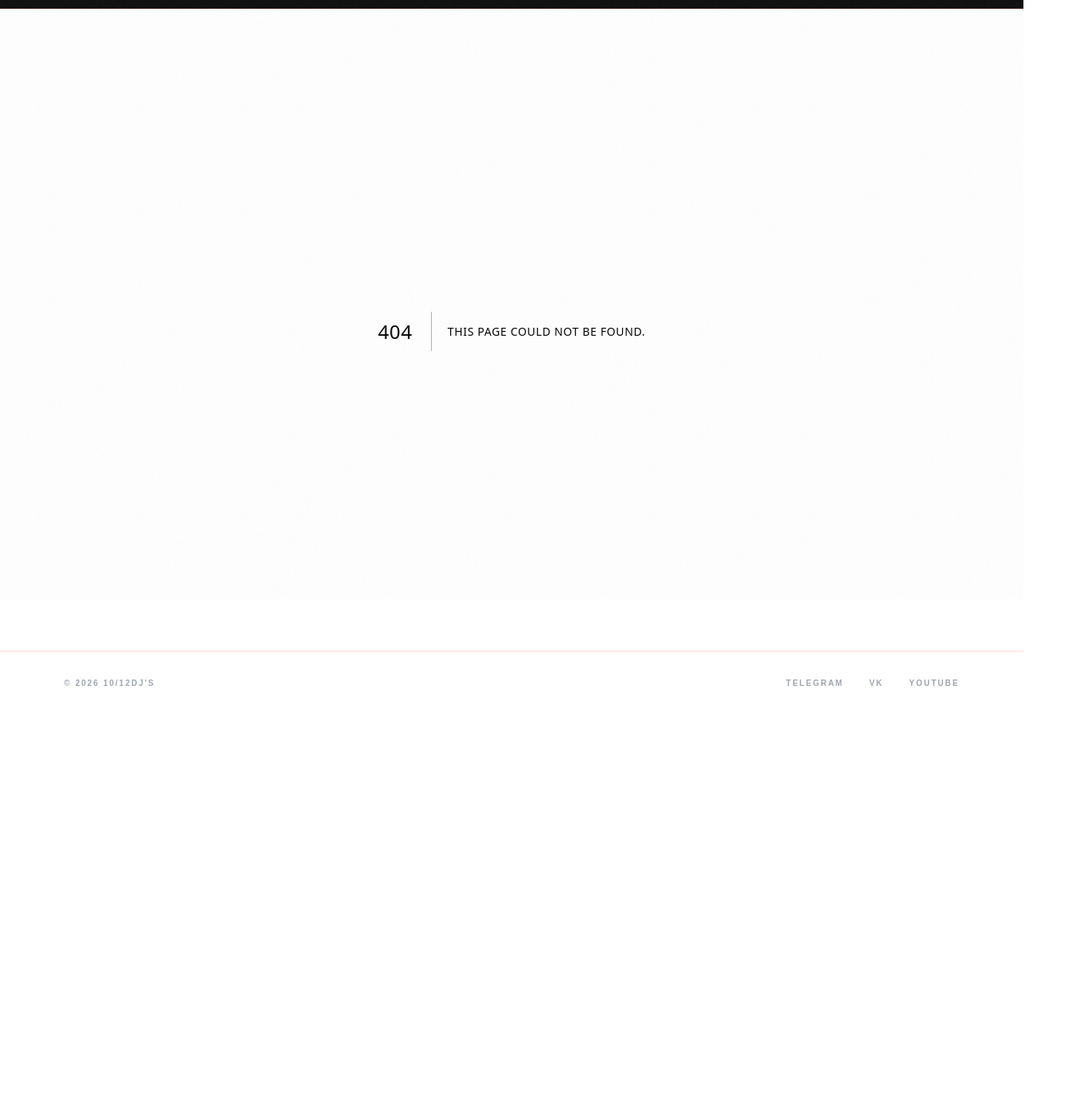
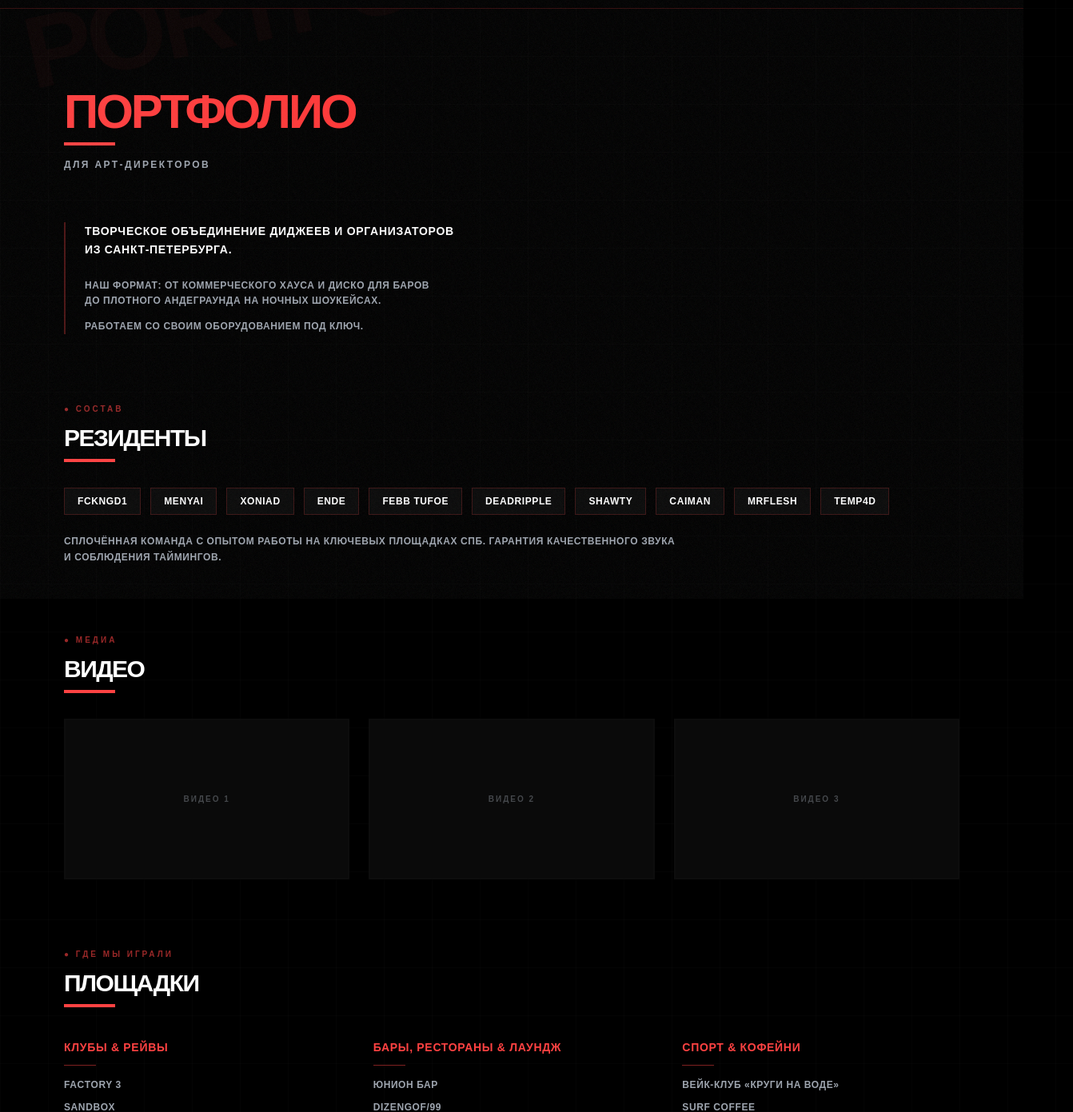
Before and after one commit to Alexander-Golomonosov/10-12djs-website, a Next.js app: page /portfolio in a window 1280 px wide. Before the commit this address had no page. Shown: the part 50-1441 px from the top of the page at 80% size, 1342 px wide, since content can reach past the window. Before the commit the page ends 944 px from the top, so only its background shows below. Built offline with nearby package versions, Linux system fonts and the light colour scheme; a web font is replaced by a local one.

Commit message:
replace news, add portfolio page

```diff
--- a/src/app/contact/page.tsx
+++ b/src/app/contact/page.tsx
@@ -38,6 +38,7 @@ export default function Contact() {
                 { name: "TELEGRAM", url: "https://t.me/I0_12_djs" },
                 { name: "VK", url: "https://vk.com/10djs12" },
                 { name: "YOUTUBE", url: "https://www.youtube.com/@1012djs" },
+                { name: "INSTAGRAM", url: "https://instagram.com/1012djs" },
               ].map((s) => (
                 <a
                   key={s.name}
@@ -50,6 +51,9 @@ export default function Contact() {
                 </a>
               ))}
             </div>
+            <p className="mt-3 text-[9px] font-semibold tracking-[0.15em] text-muted/40">
+              * INSTAGRAM — ПРОДУКТ META, ЗАПРЕЩЁННЫЙ НА ТЕРРИТОРИИ РФ
+            </p>
           </div>
           <div>
             <h3 className="text-sm font-bold tracking-wider">ВЫСТУПЛЕНИЯ</h3>
--- a/src/app/news/[slug]/page.tsx
+++ b/src/app/news/[slug]/page.tsx
@@ -3,35 +3,23 @@ import Link from "next/link";
 import { notFound } from "next/navigation";
 
 const newsItems: Record<string, { title: string; date: string; content: string }> = {
-  "summer-festival-2026": {
-    title: "ЛЕТНИЙ ФЕСТИВАЛЬ 2026",
-    date: "15 ИЮНЯ 2026",
+  "lupus-fest": {
+    title: "ЛЮПУС-ФЕСТ 2026",
+    date: "ИЮЛЬ 2026",
     content:
-      "МЫ РАДЫ ОБЪЯВИТЬ, ЧТО 10/12DJ'S ВЫСТУПЯТ НА ГЛАВНОЙ СЦЕНЕ ЛЕТНЕГО ФЕСТИВАЛЯ В ЭТОМ ГОДУ! ЭТО БУДЕТ НАШ САМЫЙ МАСШТАБНЫЙ СЕТ. МЫ ПОДГОТОВИЛИ СПЕЦИАЛЬНУЮ ПРОГРАММУ, КОТОРАЯ ОБЪЕДИНИТ ЛУЧШИЕ ТРЕКИ ПОСЛЕДНИХ ЛЕТ И НОВЫЕ ЭКСПЕРИМЕНТАЛЬНЫЕ СЕТЫ. СЛЕДИТЕ ЗА АНОНСАМИ — ВАС ЖДЁТ МНОГО СЮРПРИЗОВ.",
+      "СКОРО ВЫСТУПИМ НА ЛЕТНЕМ ФЕСТИВАЛЕ ЛЮПУС-ФЕСТ В ЛЕНИНГРАДСКОЙ ОБЛАСТИ. ЭТО БУДЕТ ЯРКИЙ СЕТ С НАШИМИ ЛУЧШИМИ ТРЕКАМИ. СЛЕДИТЕ ЗА АНОНСАМИ — УТОЧНИМ ДАТУ И ВРЕМЯ.",
   },
-  "new-mix": {
-    title: "НОВЫЙ МИКС В ЭФИРЕ",
-    date: "1 ИЮНЯ 2026",
+  "dj-ende-dizengof": {
+    title: "DJ ENDE В DIZENGOF/99",
+    date: "10 ИЮЛЯ 2026",
     content:
-      "СВЕЖИЙ ЧАСОВОЙ МИКС ОТ НАШЕГО РЕЗИДЕНТА УЖЕ ДОСТУПЕН НА SOUNDCLOUD. ТЕХНО, ХАУС И БРЕЙКБИТ — МЫ СОБРАЛИ ЛУЧШЕЕ ИЗ ЭТИХ ЖАНРОВ В ОДНОМ СЕТЕ. МИКС ПОЛУЧИЛСЯ ЭНЕРГИЧНЫМ И АТМОСФЕРНЫМ.",
+      "10 ИЮЛЯ DJ ENDE ВЫСТУПАЕТ В РЕСТОРАНЕ ИЗРАИЛЬСКОЙ КУХНИ DIZENGOF/99 В САНКТ-ПЕТЕРБУРГЕ. АДРЕС: БАСКОВ ПЕРЕУЛОК 31. ЖДЁМ ВСЕХ НА АТМОСФЕРНЫЙ ВЕЧЕР С ОТЛИЧНОЙ МУЗЫКОЙ И КУХНЕЙ.",
   },
-  "club-tour": {
-    title: "КЛУБНЫЙ ТУР ПО ГОРОДАМ",
-    date: "20 МАЯ 2026",
+  "ptichya-lichnost": {
+    title: "РЕЙВ В ПТИЧЬЕЙ ЛИЧНОСТИ",
+    date: "1 АВГУСТА 2026",
     content:
-      "ОТПРАВЛЯЕМСЯ В ТУР ПО 5 ГОРОДАМ! В ПРОГРАММЕ: МОСКВА, САНКТ-ПЕТЕРБУРГ, КАЗАНЬ, ЕКАТЕРИНБУРГ И КРАСНОДАР. В КАЖДОМ ГОРОДЕ МЫ ПОДГОТОВИЛИ УНИКАЛЬНЫЙ СЕТ. БИЛЕТЫ УЖЕ В ПРОДАЖЕ.",
-  },
-  "label-collab": {
-    title: "КОЛЛАБОРАЦИЯ С НОВЫМ ЛЕЙБЛОМ",
-    date: "10 МАЯ 2026",
-    content:
-      "МЫ РАДЫ ОБЪЯВИТЬ О СОТРУДНИЧЕСТВЕ С НЕЗАВИСИМЫМ ЛЕЙБЛОМ BASSPORT RECORDS. В БЛИЖАЙШЕЕ ВРЕМЯ ВЫЙДЕТ НАШ ПЕРВЫЙ СОВМЕСТНЫЙ РЕЛИЗ — EP ИЗ ТРЁХ ТРЕКОВ.",
-  },
-  "night-drive-remix": {
-    title: "РЕМИКС НА ТРЕК NIGHT DRIVE",
-    date: "25 АПРЕЛЯ 2026",
-    content:
-      "НАШ РЕМИКС НА ТРЕК NIGHT DRIVE ВЫШЕЛ НА ВСЕХ ПЛОЩАДКАХ. МЫ ПЕРЕОСМЫСЛИЛИ ОРИГИНАЛ, ДОБАВИВ ТЯЖЁЛЫЕ БАСЫ И ТЕХНО-РИТМ. ТРЕК УЖЕ ПОЛУЧИЛ ПОДДЕРЖКУ ОТ ИЗВЕСТНЫХ ДИДЖЕЕВ.",
+      "1 АВГУСТА — РЕЙВ В ПТИЧЬЕЙ ЛИЧНОСТИ. ГОТОВИМ МОЩНУЮ ПРОГРАММУ НА ВЕСЬ ВЕЧЕР. НЕ ПРОПУСТИТЕ ОДНО ИЗ САМЫХ ЯРКИХ СОБЫТИЙ ЭТОГО ЛЕТА!",
   },
 };
 
--- a/src/app/news/page.tsx
+++ b/src/app/news/page.tsx
@@ -7,34 +7,22 @@ export const metadata: Metadata = {
 
 const allNews = [
   {
-    title: "ЛЕТНИЙ ФЕСТИВАЛЬ 2026",
-    excerpt: "10/12DJ'S ВЫСТУПЯТ НА ГЛАВНОЙ СЦЕНЕ ЛЕТНЕГО ФЕСТИВАЛЯ.",
-    date: "15 ИЮНЯ 2026",
-    slug: "summer-festival-2026",
+    title: "ЛЮПУС-ФЕСТ 2026",
+    excerpt: "СКОРО ВЫСТУПИМ НА ЛЕТНЕМ ФЕСТИВАЛЕ ЛЮПУС-ФЕСТ В ЛЕН. ОБЛАСТИ.",
+    date: "ИЮЛЬ 2026",
+    slug: "lupus-fest",
   },
   {
-    title: "НОВЫЙ МИКС В ЭФИРЕ",
-    excerpt: "СВЕЖИЙ ЧАСОВОЙ МИКС ОТ НАШЕГО РЕЗИДЕНТА НА SOUNDCLOUD.",
-    date: "1 ИЮНЯ 2026",
-    slug: "new-mix",
+    title: "DJ ENDE В DIZENGOF/99",
+    excerpt: "10 ИЮЛЯ DJ ENDE ВЫСТУПАЕТ В РЕСТОРАНЕ ИЗРАИЛЬСКОЙ КУХНИ DIZENGOF/99, СПБ, БАСКОВ ПЕРЕУЛОК 31.",
+    date: "10 ИЮЛЯ 2026",
+    slug: "dj-ende-dizengof",
   },
   {
-    title: "КЛУБНЫЙ ТУР ПО ГОРОДАМ",
-    excerpt: "ОТПРАВЛЯЕМСЯ В ТУР ПО 5 ГОРОДАМ. СЛЕДИТЕ ЗА РАСПИСАНИЕМ.",
-    date: "20 МАЯ 2026",
-    slug: "club-tour",
-  },
-  {
-    title: "КОЛЛАБОРАЦИЯ С НОВЫМ ЛЕЙБЛОМ",
-    excerpt: "СОТРУДНИЧЕСТВО С НЕЗАВИСИМЫМ ЛЕЙБЛОМ BASSPORT RECORDS.",
-    date: "10 МАЯ 2026",
-    slug: "label-collab",
-  },
-  {
-    title: "РЕМИКС НА NIGHT DRIVE",
-    excerpt: "РЕМИКС ВЫШЕЛ НА ВСЕХ ПЛОЩАДКАХ.",
-    date: "25 АПРЕЛЯ 2026",
-    slug: "night-drive-remix",
+    title: "РЕЙВ В ПТИЧЬЕЙ ЛИЧНОСТИ",
+    excerpt: "1 АВГУСТА — РЕЙВ В ПТИЧЬЕЙ ЛИЧНОСТИ.",
+    date: "1 АВГУСТА 2026",
+    slug: "ptichya-lichnost",
   },
 ];
 
--- /dev/null
+++ b/src/app/portfolio/page.tsx
@@ -0,0 +1,188 @@
+import type { Metadata } from "next";
+
+export const metadata: Metadata = {
+  title: "ПОРТФОЛИО | 10/12DJ'S",
+};
+
+const venues = {
+  clubs: [
+    "FACTORY 3",
+    "SANDBOX",
+    "ПТИЧЬЯ ЛИЧНОСТЬ",
+    "АТС",
+    "СЕРДЦЕ",
+  ],
+  bars: [
+    "ЮНИОН БАР",
+    "DIZENGOF/99",
+    "DO IMMIGRATION",
+    "TSUNAMI",
+    "PEREVLET (КОВОРКИНГ & ЛАУНДЖ)",
+    "БАР РАЗБИТЫХ СЕРДЕЦ",
+    "ОБОРМОТЫ",
+    "СТИРКА",
+    "УСЫ НА ПЕНЕ",
+    "TECHNODÖNER",
+  ],
+  other: [
+    "ВЕЙК-КЛУБ «КРУГИ НА ВОДЕ»",
+    "SURF COFFEE",
+    "ETLON",
+    "SWAN",
+  ],
+};
+
+const residents = [
+  "FCKNGD1",
+  "MENYAI",
+  "XONIAD",
+  "ENDE",
+  "FEBB TUFOE",
+  "DEADRIPPLE",
+  "SHAWTY",
+  "CAIMAN",
+  "MRFLESH",
+  "TEMP4D",
+];
+
+export default function Portfolio() {
+  return (
+    <div className="relative mx-auto max-w-6xl px-4 py-24">
+      <span className="graffiti-tag -top-20 -left-10 rotate-[-12deg]">PORTFOLIO</span>
+      <span className="graffiti-tag-light" style={{ bottom: '20%', right: '-10%', rotate: '15deg', animationDelay: '-4s' }}>BOOKING</span>
+
+      <h1 className="text-5xl font-black tracking-tighter sm:text-6xl">
+        <span className="gradient-text">ПОРТФОЛИО</span>
+      </h1>
+      <div className="mt-2 h-1 w-16 bg-accent" />
+      <p className="mt-4 text-xs font-semibold tracking-[0.2em] text-muted">ДЛЯ АРТ-ДИРЕКТОРОВ</p>
+
+      {/* intro */}
+      <div className="mt-16 max-w-4xl border-l-2 border-accent/30 pl-6">
+        <p className="text-sm font-bold leading-relaxed tracking-wider">
+          ТВОРЧЕСКОЕ ОБЪЕДИНЕНИЕ ДИДЖЕЕВ И ОРГАНИЗАТОРОВ<br />
+          ИЗ САНКТ-ПЕТЕРБУРГА.
+        </p>
+        <p className="mt-6 text-xs font-semibold leading-relaxed tracking-wider text-muted">
+          НАШ ФОРМАТ: ОТ КОММЕРЧЕСКОГО ХАУСА И ДИСКО ДЛЯ БАРОВ<br />
+          ДО ПЛОТНОГО АНДЕГРАУНДА НА НОЧНЫХ ШОУКЕЙСАХ.
+        </p>
+        <p className="mt-3 text-xs font-semibold leading-relaxed tracking-wider text-muted">
+          РАБОТАЕМ СО СВОИМ ОБОРУДОВАНИЕМ ПОД КЛЮЧ.
+        </p>
+      </div>
+
+      {/* residents */}
+      <div className="mt-20">
+        <span className="text-[10px] font-bold tracking-[0.3em] text-accent/60">● СОСТАВ</span>
+        <h2 className="mt-2 text-3xl font-black tracking-tighter">РЕЗИДЕНТЫ</h2>
+        <div className="mt-2 h-1 w-16 bg-accent" />
+        <div className="mt-8 flex flex-wrap gap-3">
+          {residents.map((name) => (
+            <span
+              key={name}
+              className="border border-accent/20 bg-card px-4 py-2 text-xs font-bold tracking-wider transition-colors hover:border-accent/50 hover:bg-card-hover"
+            >
+              {name}
+            </span>
+          ))}
+        </div>
+        <p className="mt-6 max-w-3xl text-xs font-semibold leading-relaxed tracking-wider text-muted">
+          СПЛОЧЁННАЯ КОМАНДА С ОПЫТОМ РАБОТЫ НА КЛЮЧЕВЫХ ПЛОЩАДКАХ СПБ.
+          ГАРАНТИЯ КАЧЕСТВЕННОГО ЗВУКА И СОБЛЮДЕНИЯ ТАЙМИНГОВ.
+        </p>
+      </div>
+
+      {/* video placeholder */}
+      <div className="mt-20">
+        <span className="text-[10px] font-bold tracking-[0.3em] text-accent/60">● МЕДИА</span>
+        <h2 className="mt-2 text-3xl font-black tracking-tighter">ВИДЕО</h2>
+        <div className="mt-2 h-1 w-16 bg-accent" />
+        <div className="mt-8 grid gap-6 sm:grid-cols-2 lg:grid-cols-3">
+          {[1, 2, 3].map((i) => (
+            <div
+              key={i}
+              className="aspect-video border-2 border-border/20 bg-card flex items-center justify-center"
+            >
+              <span className="text-[10px] font-bold tracking-[0.2em] text-muted/40">
+                ВИДЕО {i}
+              </span>
+            </div>
+          ))}
+        </div>
+      </div>
+
+      {/* venues */}
+      <div className="mt-20">
+        <span className="text-[10px] font-bold tracking-[0.3em] text-accent/60">● ГДЕ МЫ ИГРАЛИ</span>
+        <h2 className="mt-2 text-3xl font-black tracking-tighter">ПЛОЩАДКИ</h2>
+        <div className="mt-2 h-1 w-16 bg-accent" />
+
+        <div className="mt-10 grid gap-10 sm:grid-cols-3">
+          <div>
+            <h3 className="text-sm font-bold tracking-wider text-accent">КЛУБЫ & РЕЙВЫ</h3>
+            <div className="mt-3 h-px w-10 bg-accent/50" />
+            <ul className="mt-4 space-y-3">
+              {venues.clubs.map((v) => (
+                <li key={v} className="text-xs font-semibold tracking-wider text-muted">
+                  {v}
+                </li>
+              ))}
+            </ul>
+          </div>
+          <div>
+            <h3 className="text-sm font-bold tracking-wider text-accent">БАРЫ, РЕСТОРАНЫ & ЛАУНДЖ</h3>
+            <div className="mt-3 h-px w-10 bg-accent/50" />
+            <ul className="mt-4 space-y-3">
+              {venues.bars.map((v) => (
+                <li key={v} className="text-xs font-semibold tracking-wider text-muted">
+                  {v}
+                </li>
+              ))}
+            </ul>
+          </div>
+          <div>
+            <h3 className="text-sm font-bold tracking-wider text-accent">СПОРТ & КОФЕЙНИ</h3>
+            <div className="mt-3 h-px w-10 bg-accent/50" />
+            <ul className="mt-4 space-y-3">
+              {venues.other.map((v) => (
+                <li key={v} className="text-xs font-semibold tracking-wider text-muted">
+                  {v}
+                </li>
+              ))}
+            </ul>
+          </div>
+        </div>
+      </div>
+
+      {/* contact */}
+      <div className="mt-24 border-t-2 border-accent/20 pt-16">
+        <span className="text-[10px] font-bold tracking-[0.3em] text-accent">⏣ КОНТАКТ ДЛЯ БУКИНГА</span>
+        <h2 className="mt-4 text-4xl font-black tracking-tighter">
+          СВЯЗАТЬСЯ С НАМИ
+        </h2>
+        <div className="mt-4 h-1 w-16 bg-accent" />
+
+        <div className="mt-8 space-y-6">
+          <a
+            href="tel:89500408404"
+            className="inline-flex items-center gap-3 text-sm font-bold tracking-wider text-accent transition-colors hover:text-accent-hover"
+          >
+            <span className="text-[10px] tracking-[0.2em] text-muted">ТЕЛЕФОН:</span>
+            8 (950) 040-84-04
+          </a>
+          <br />
+          <a
+            href="https://t.me/fuckengod"
+            target="_blank"
+            rel="noopener noreferrer"
+            className="inline-flex items-center gap-3 text-sm font-bold tracking-wider text-accent transition-colors hover:text-accent-hover"
+          >
+            <span className="text-[10px] tracking-[0.2em] text-muted">TELEGRAM:</span>
+            @FUCKENCOD
+          </a>
+        </div>
+      </div>
+    </div>
+  );
+}
--- a/src/components/Header.tsx
+++ b/src/components/Header.tsx
@@ -6,6 +6,7 @@ const navLinks = [
   { href: "/about", label: "О нас" },
   { href: "/news", label: "Новости" },
   { href: "/gallery", label: "Галерея" },
+  { href: "/portfolio", label: "Портфолио" },
   { href: "/school", label: "Школа" },
   { href: "/contact", label: "Контакты" },
 ];
```
Also changed, not shown: 1 other file (tests, documents, lock files or other folders).
